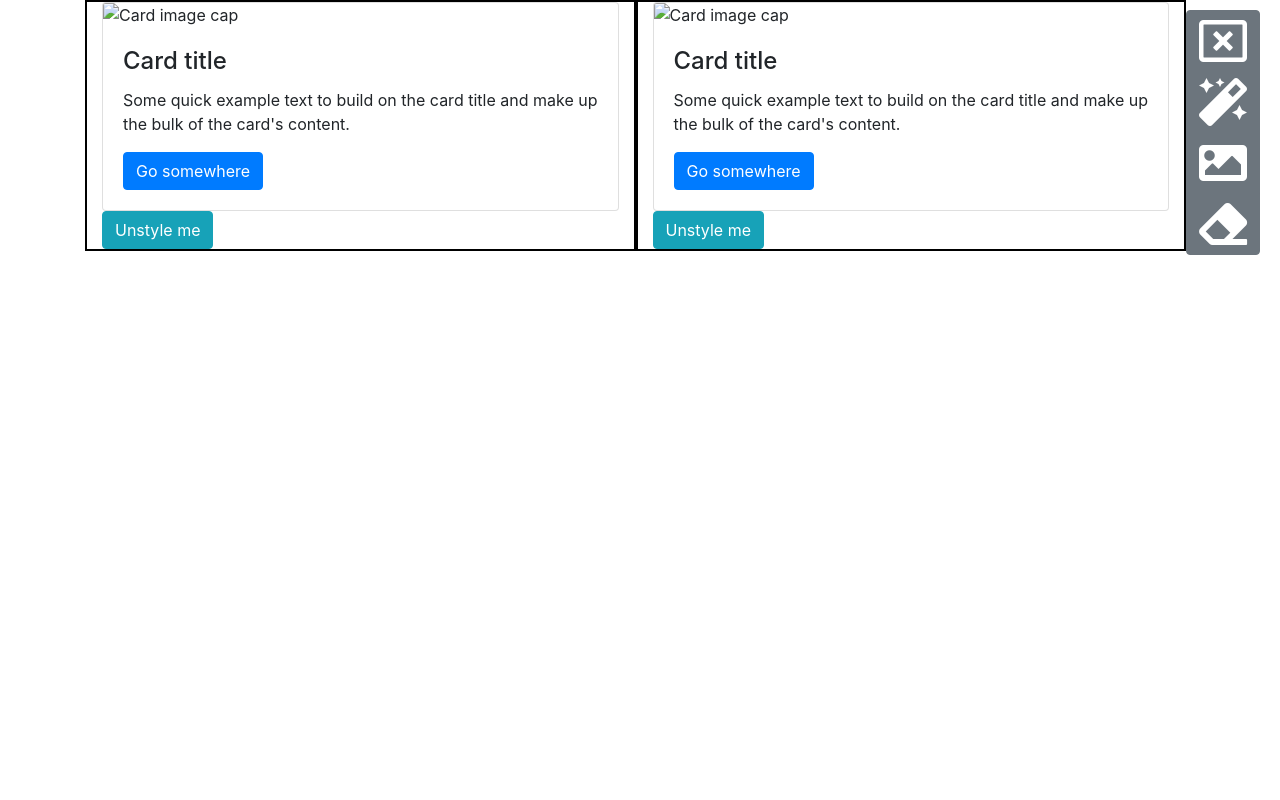
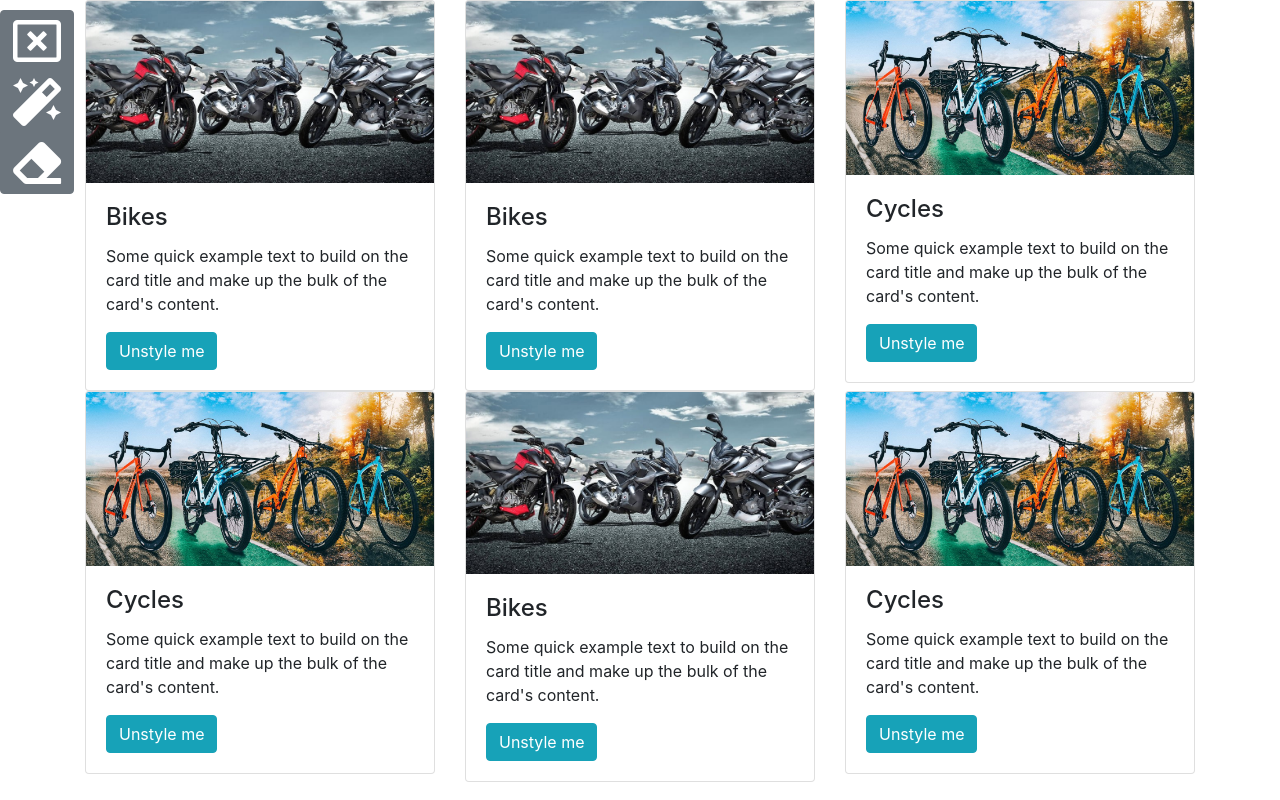
Before and after one commit to abhijeetsatpute/UnstyleMe, a plain HTML site: page index.html in a window 1280 px wide. Drawn offline with nearby package versions, Linux system fonts and the light colour scheme.

Commit message:
Adding cards

```diff
--- a/css/style.css
+++ b/css/style.css
@@ -5,13 +5,10 @@ body {
 }
 
 .btn-group-vertical{
+    position: fixed;
     margin-top: 10px;
     margin-right: 20px !important;
 }
 .btn-group-vertical #closebtn:hover{
     background-color: red;
 }
-
-.myblock{
-    border: 2px solid black;
-}
--- a/index.html
+++ b/index.html
@@ -13,7 +13,6 @@
     <div class="btn-group-vertical float-right" role="group">
         <button id="closebtn" class="btn btn-secondary"><i class="far fa-window-close fa-3x"></i></button>
         <button id="changeBg1" class="btn btn-secondary"><i class="fas fa-magic fa-3x"></i></button>
-        <button id="changeBg2" class="btn btn-secondary"><i class="fas fa-image fa-3x"></i></button>
         <button id="whiteBg" class="btn btn-secondary"><i class="fas fa-eraser fa-3x"></i></button>
     </div>
 
@@ -21,39 +20,104 @@
         <div class="row">
             <div  class="col-sm myblock">
                 <div class="card">
-                    <img class="card-img-top" src="/images/pathToYourImage.png" alt="Card image cap">
+                    <img class="card-img-top" src="/images/card1.jpg" alt="Card image cap">
                     <div class="card-body">
-                      <h4 class="card-title">Card title</h4>
+                      <h4 class="card-title">Bikes</h4>
                       <p class="card-text">
                         Some quick example text to build on the card title
                         and make up the bulk of the card's content.
                       </p>
-                      <a href="#!" class="btn btn-primary">Go somewhere</a>
-                    </div>
-                  </div>
                         <button class="btn btn-info ">
                             Unstyle me
                         </button>
                     </div>
+                </div>
+            </div>
 
             <div  class="col-sm myblock">
                 <div class="card">
-                    <img class="card-img-top" src="/images/pathToYourImage.png" alt="Card image cap">
+                    <img class="card-img-top" src="/images/card1.jpg" alt="Card image cap">
                     <div class="card-body">
-                      <h4 class="card-title">Card title</h4>
+                      <h4 class="card-title">Bikes</h4>
                       <p class="card-text">
                         Some quick example text to build on the card title
                         and make up the bulk of the card's content.
                       </p>
-                      <a href="#!" class="btn btn-primary">Go somewhere</a>
+                        <button class="btn btn-info ">
+                            Unstyle me
+                        </button>
                     </div>
                 </div>
+            </div>
+
+
+            <div  class="col-sm myblock">
+                <div class="card">
+                    <img class="card-img-top" src="/images/card-2.jpg" alt="Card image cap">
+                    <div class="card-body">
+                      <h4 class="card-title">Cycles</h4>
+                      <p class="card-text">
+                        Some quick example text to build on the card title
+                        and make up the bulk of the card's content.
+                      </p>
                         <button class="btn btn-info">
                             Unstyle me
                         </button>
                     </div>
                 </div>
             </div>
+        </div>
+        <div class="row">
+            <div  class="col-sm myblock">
+                <div class="card">
+                    <img class="card-img-top" src="/images/card-2.jpg" alt="Card image cap">
+                    <div class="card-body">
+                      <h4 class="card-title">Cycles</h4>
+                      <p class="card-text">
+                        Some quick example text to build on the card title
+                        and make up the bulk of the card's content.
+                      </p>
+                        <button class="btn btn-info">
+                            Unstyle me
+                        </button>
+                    </div>
+                </div>
+            </div>
+
+            <div  class="col-sm myblock">
+                <div class="card">
+                    <img class="card-img-top" src="/images/card1.jpg" alt="Card image cap">
+                    <div class="card-body">
+                      <h4 class="card-title">Bikes</h4>
+                      <p class="card-text">
+                        Some quick example text to build on the card title
+                        and make up the bulk of the card's content.
+                      </p>
+                        <button class="btn btn-info ">
+                            Unstyle me
+                        </button>
+                    </div>
+                </div>
+            </div>
+
+            <div  class="col-sm myblock">
+                <div class="card">
+                    <img class="card-img-top" src="/images/card-2.jpg" alt="Card image cap">
+                    <div class="card-body">
+                      <h4 class="card-title">Cycles</h4>
+                      <p class="card-text">
+                        Some quick example text to build on the card title
+                        and make up the bulk of the card's content.
+                      </p>
+                        <button class="btn btn-info">
+                            Unstyle me
+                        </button>
+                    </div>
+                </div>
+            </div>
+
+        </div>
+    </div>
 <script src="./js/myScript.js"></script>
 </body>
 </html>
--- a/js/myScript.js
+++ b/js/myScript.js
@@ -1,25 +1,15 @@
 var btnBg1 = document.getElementById("changeBg1");
-var btnBg2 = document.getElementById("changeBg2");
 var whiteBtn = document.getElementById("whiteBg");
 var closebtn = document.getElementById("closebtn");
 
 function changeBackground1(){
     document.body.style.backgroundImage = "url('images/bg2.jpg')";
     btnBg1.setAttribute("class","btn btn-success");
-    btnBg2.setAttribute("class","btn btn-secondary");
-    whiteBtn.setAttribute("class","btn btn-secondary");
-}
-
-function changeBackground2(){
-    document.body.style.backgroundImage = "url('images/bg1.jpg')";
-    btnBg2.setAttribute("class","btn btn-success");
-    btnBg1.setAttribute("class","btn btn-secondary");
     whiteBtn.setAttribute("class","btn btn-secondary");
 }
 
 function whiteBackground(){
     document.body.style.backgroundImage = "none";
-    btnBg2.setAttribute("class","btn btn-secondary");
     btnBg1.setAttribute("class","btn btn-secondary");
     whiteBtn.setAttribute("class","btn btn-success");
 }
@@ -32,6 +22,5 @@ function closeWindow(){
 }
 
 btnBg1.addEventListener("click",changeBackground1);
-btnBg2.addEventListener("click",changeBackground2);
 whiteBtn.addEventListener("click",whiteBackground);
 closebtn.addEventListener("click",closeWindow);
```
Also changed, not shown: images/card-2.jpg (added), images/card1.jpg (added), images/cars-card.jpg (added). Lines whose indentation alone changed are shown as unchanged.
